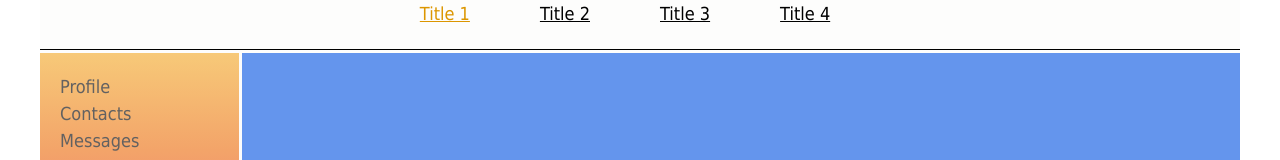
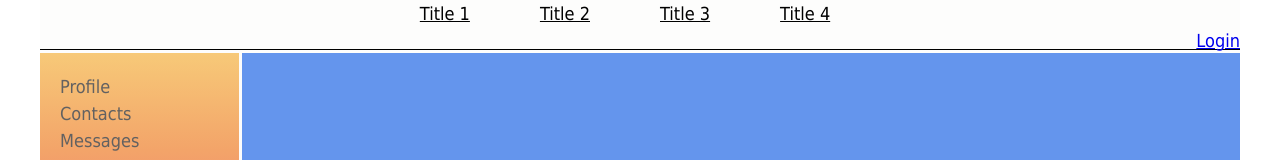
Before and after one commit to Eyhenij/react-social-network, a React (Create React App) app: page /#/profile in a window 1280 px wide. Before the commit this address led to /#/profile. Shown: the top 160 px of the page. Built offline with nearby package versions, Linux system fonts and the light colour scheme; no server answers.

Commit message:
26.11.2020-002 added login

```diff
--- a/src/App.js
+++ b/src/App.js
@@ -1,6 +1,5 @@
 import React from 'react';
 import s from './App.module.css';
-import Header from './components/header/header.jsx';
 import Sidebar from './components/sidebar/sidebar.jsx';
 import News from "./components/news/news";
 import Settings from "./components/settings/settings";
@@ -9,14 +8,16 @@
 import TasksContainer from "./components/tasks/tasksContainer";
 import ContactsContainer from "./components/contacts/contactsContainer";
 import ProfileContainer from "./components/profile/profileContainer";
+import HeaderContainer from "./components/header/headerContainer";
 
 
 const App = () => {
     return (
             <div className={s.page}>
-                <div className={s.page__header}><Header/></div>
+                <div className={s.page__header}><HeaderContainer/></div>
                 <div className={s.page__sidebar}><Sidebar/></div>
                 <div className={s.page__content}>
+                    {/*<Route path='/login' render={()=> <LoginPage />}/>*/}
                     <Route path='/profile/:id?' render={()=> <ProfileContainer />}/>
                     <Route path='/contacts' render={()=> <ContactsContainer />}/>
                     <Route path='/messages' render={()=> <MessagesContainer />}/>
--- a/src/components/header/header.jsx
+++ b/src/components/header/header.jsx
@@ -1,15 +1,19 @@
 import React from 'react';
 import s from './header.module.css';
+import {NavLink} from "react-router-dom";
 
-const Header = () => {
+const Header = (props) => {
    return (
       <div className={s.menu}>
          <div className={s.list}>
-            <a className={`${s.item} ${s.item_active}`} href='#'>Title 1</a>
+            <a className={s.item} href='#'>Title 1</a>
             <a className={s.item} href='#'>Title 2</a>
             <a className={s.item} href='#'>Title 3</a>
             <a className={s.item} href='#'>Title 4</a>
          </div>
+          <div className={s.loginBlock}>
+              {props.isAuth ? props.login : <NavLink to={'/login'}>Login</NavLink> }
+          </div>
       </div >
    )
 }
--- a/src/components/header/header.module.css
+++ b/src/components/header/header.module.css
@@ -27,3 +27,11 @@
 .item_active {
     color: rgb(220, 150, 0);
 }
+
+.loginBlock {
+    float: right;
+}
+
+.list {
+
+}
--- /dev/null
+++ b/src/components/header/headerContainer.jsx
@@ -0,0 +1,29 @@
+import React from 'react';
+import Header from "./header";
+import * as axios from 'axios';
+import {connect} from "react-redux";
+import {setAuthUserData} from "../../redux/reducers/authReduсer";
+
+
+class HeaderContainer extends React.Component {
+
+    componentDidMount() {
+    axios.get(`https://social-network.samuraijs.com/api/1.0/auth/me`, { withCredentials: true })
+        .then(response => {
+            if (response.data.resultCode === 0) {
+                let {id, email, login} = response.data.data
+                this.props.setAuthUserData(id, email, login); //наименования нужно брать из документации по API, но в том же порядке как и в редюсере
+            }
+        });
+    }
+    render() {
+        return <Header {...this.props}/>
+    }
+}
+
+const mapStateToProps = (state) => ({
+        isAuth: state.auth.isAuth,
+        login: state.auth.login
+})
+
+export default connect (mapStateToProps, {setAuthUserData})(HeaderContainer);
--- /dev/null
+++ b/src/redux/reducers/authReduсer.js
@@ -0,0 +1,21 @@
+const SET_USER_DATA = 'SET-USER-DATA';
+
+let initialState = {
+    userId: null,
+    login: null,
+    email: null,
+    isAuth: false,
+};
+
+const authReducer = (state = initialState, action) => {
+    switch (action.type) {
+        case SET_USER_DATA: {
+            return { ...state, ...action.newData, isAuth: true};
+        }
+        default:
+            return state;
+    }
+}
+
+export const setAuthUserData = (userId, email, login) => ({type: SET_USER_DATA, newData: {userId, email, login}});
+export default authReducer;
--- a/src/redux/reducers/profileReduсer.js
+++ b/src/redux/reducers/profileReduсer.js
@@ -10,7 +10,7 @@
             {id: 3, likesCounte: 33, post: 'ahhrrrr'}
         ],
         newPostText: '',
-        profile: null
+    profile: null
     };
 
 const profileReducer = (state = initialState, action) => {
--- a/src/redux/store.js
+++ b/src/redux/store.js
@@ -5,6 +5,7 @@
 import tasksReducer from "./reducers/tasksReducer";
 import contactsReducer from "./reducers/contactsReducer";
 import profileReducer from "./reducers/profileReduсer";
+import authReducer from "./reducers/authReduсer";
 
 
 let reducers = combineReducers({
@@ -14,7 +15,7 @@
     sidebarItems: sidebarReducer,
     tasksPage: tasksReducer,
     contactsPage: contactsReducer,
-
+    auth: authReducer,
 });
 
 let store = createStore(reducers);
```
Lines whose indentation alone changed are shown as unchanged.
